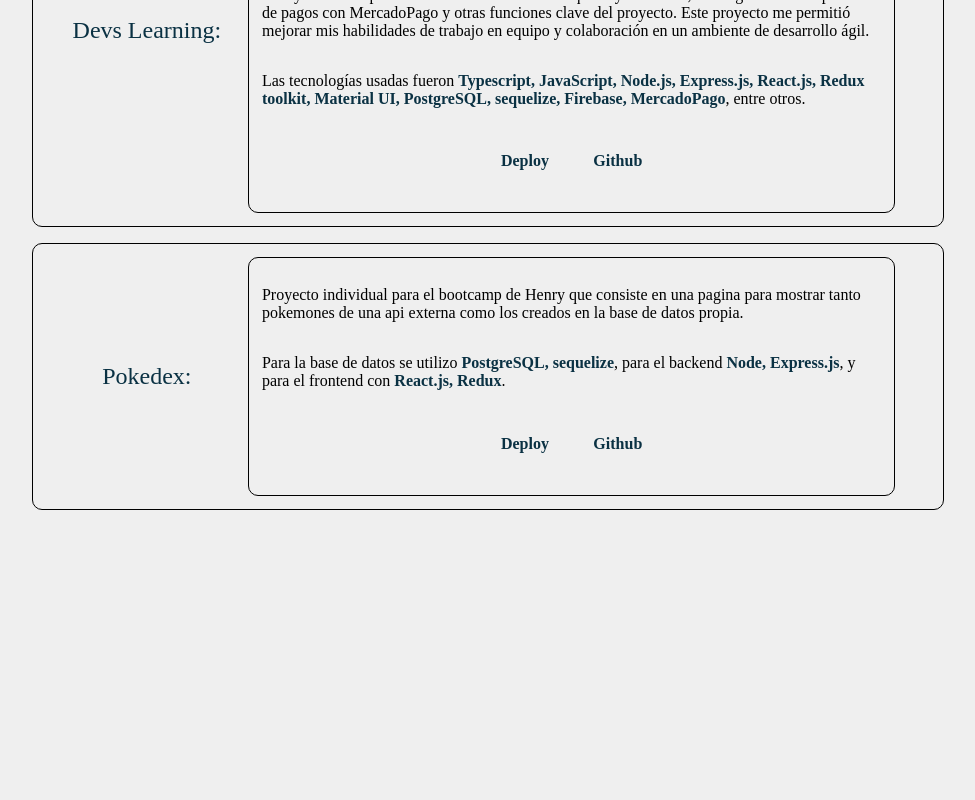
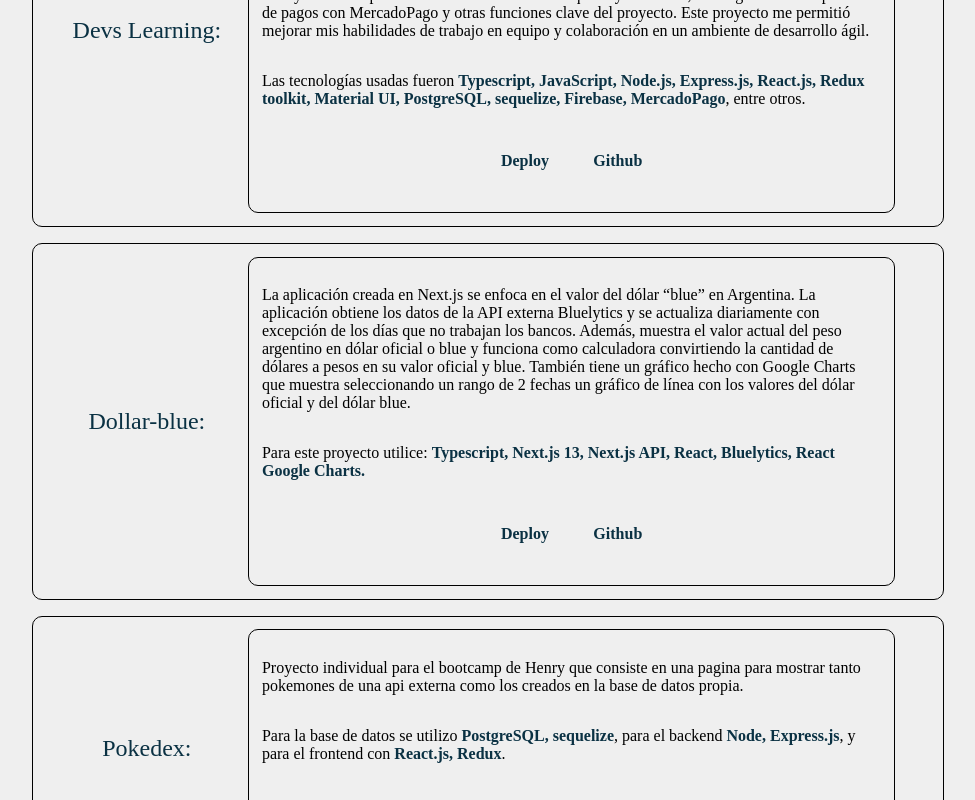
Before and after one commit to JONNYKIMBK/Portfolio, a Next.js app in the folder portfolio/: page /proyects in a window 1280 px wide. Shown: the part 587-1387 px from the top of the page, without its empty margins (152-1127 px from the left). Before the commit the page ends 1105 px from the top, so only its background shows below. Built offline with nearby package versions, Linux system fonts and the light colour scheme.

Commit message:
dollar blue

```diff
--- a/portfolio/public/locale/en.ts
+++ b/portfolio/public/locale/en.ts
@@ -23,5 +23,9 @@
       "for the backend",
       "and for the frontend with",
     ],
+    dollar: [
+      "The application created in Next.js focuses on the value of the “blue” dollar in Argentina. The application obtains data from the external API Bluelytics and is updated daily except on days when banks are not working. In addition, it shows the current value of the Argentine peso in official or blue dollars and works as a calculator converting the amount of dollars to pesos at their official and blue values. It also has a chart made with Google Charts that shows a line chart of the official dollar and blue dollar values by selecting a range of 2 dates.",
+      "For this project use:",
+    ],
   },
 };
--- a/portfolio/public/locale/es.ts
+++ b/portfolio/public/locale/es.ts
@@ -27,5 +27,9 @@
       "para el backend",
       "y para el frontend con",
     ],
+    dollar: [
+      "La aplicación creada en Next.js se enfoca en el valor del dólar “blue” en Argentina. La aplicación obtiene los datos de la API externa Bluelytics y se actualiza diariamente con excepción de los días que no trabajan los bancos. Además, muestra el valor actual del peso argentino en dólar oficial o blue y funciona como calculadora convirtiendo la cantidad de dólares a pesos en su valor oficial y blue. También tiene un gráfico hecho con Google Charts que muestra seleccionando un rango de 2 fechas un gráfico de línea con los valores del dólar oficial y del dólar blue.",
+      "Para este proyecto utilice: ",
+    ],
   },
 };
--- a/portfolio/src/app/proyects/page.tsx
+++ b/portfolio/src/app/proyects/page.tsx
@@ -30,8 +30,10 @@
   const [linkStyle, setLinkStyle] = useState({
     deploy1: theme.bold,
     deploy2: theme.bold,
+    deploy3: theme.bold,
     github1: theme.bold,
     github2: theme.bold,
+    github3: theme.bold,
   });
 
   const handleOver = (label: string) => {
@@ -47,8 +49,10 @@
     setLinkStyle({
       deploy1: theme.bold,
       deploy2: theme.bold,
+      deploy3: theme.bold,
       github1: theme.bold,
       github2: theme.bold,
+      github3: theme.bold,
     });
   }, [theme]);
 
@@ -60,6 +64,7 @@
         </div>
 
         <div className={style.body}>
+          {/* devs */}
           <div className={style.container}>
             <div className={style.title}>
               <p style={{ color: theme.bold }}>Devs Learning:</p>
@@ -109,7 +114,61 @@
               </div>
             </div>
           </div>
+          {/* /////////////////////////////////////////////// */}
 
+          {/* dollar */}
+
+          <div className={style.container}>
+            <div className={style.title}>
+              <p style={{ color: theme.bold }}>Dollar-blue:</p>
+            </div>
+
+            <div className={style.resume}>
+              <p>
+                {lang === "es" ? es.projects.dollar[0] : en.projects.dollar[0]}
+              </p>
+
+              <p>
+                {lang === "es" ? es.projects.dollar[1] : en.projects.dollar[1]}{" "}
+                <b style={{ color: theme.bold }}>
+                  Typescript, Next.js 13, Next.js API, React, Bluelytics, React
+                  Google Charts.
+                </b>
+              </p>
+
+              <div className={style.links}>
+                <p>
+                  <a href="https://dollar-blue.vercel.app/" target="_blank">
+                    <b
+                      onMouseOver={() => handleOver("deploy3")}
+                      onMouseOut={() => handleOut("deploy3")}
+                      style={{ color: linkStyle.deploy3 }}
+                    >
+                      Deploy
+                    </b>
+                  </a>
+                </p>
+                <p>
+                  <a
+                    href="https://github.com/JONNYKIMBK/dollar-blue"
+                    target="_blank"
+                  >
+                    <b
+                      onMouseOver={() => handleOver("github3")}
+                      onMouseOut={() => handleOut("github3")}
+                      style={{ color: linkStyle.github3 }}
+                    >
+                      Github
+                    </b>
+                  </a>
+                </p>
+              </div>
+            </div>
+          </div>
+
+          {/* /////////////////////////////////////////////////// */}
+
+          {/* pokemon */}
           <div className={style.container}>
             <div className={style.title}>
               <p style={{ color: theme.bold }}>Pokedex:</p>
@@ -169,6 +228,7 @@
               </div>
             </div>
           </div>
+          {/* ////////////////////////////////////// */}
         </div>
       </div>
     </Slide>
```
